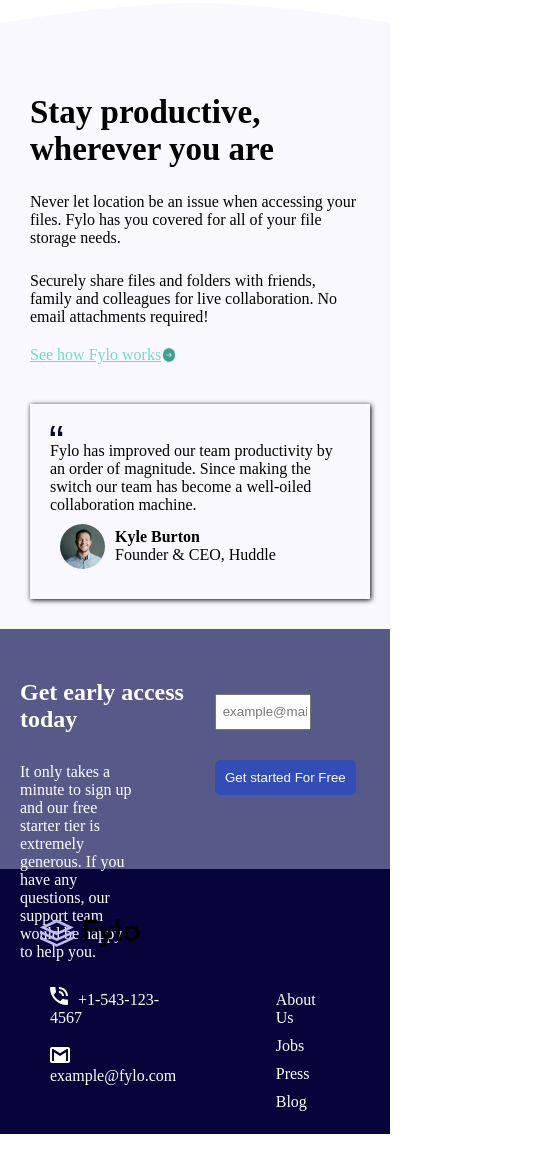
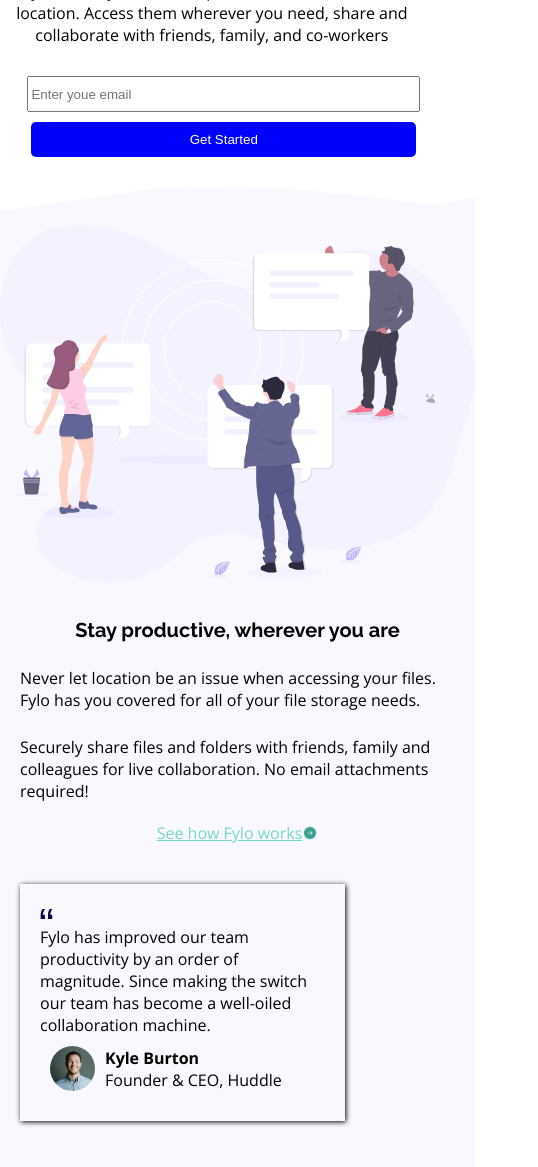
Before and after one commit to vignesh-30-16/fylo, a plain HTML site: page index.html in a window 390 px wide. Shown: the part 553-1720 px from the top of the page, 538 px wide, since content can reach past the window. Before the commit the page ends 1687 px from the top, so only its background shows below. Drawn offline with nearby package versions, Linux system fonts and the light colour scheme.

Commit message:
update to mobile view

```diff
--- a/index.html
+++ b/index.html
@@ -5,6 +5,10 @@
     <meta name="viewport" content="width=device-width, initial-scale=1.0" />
     <link rel="stylesheet" href="style.css" />
     <link rel="stylesheet" href="https://cdnjs.cloudflare.com/ajax/libs/font-awesome/6.6.0/css/all.min.css">
+    <link rel="preconnect" href="https://fonts.googleapis.com">
+<link rel="preconnect" href="https://fonts.gstatic.com" crossorigin>
+<link href="https://fonts.googleapis.com/css2?family=Raleway:ital,wght@0,100..900;1,100..900&display=swap" rel="stylesheet">
+<link rel="icon" href="images/favicon-32x32.png">
     <title>Fylo</title>
   </head>
   <body>
@@ -22,7 +26,7 @@
         </nav>
       </div>
       <div class="second-contain">
-        <div>
+        <div class="join-contain">
           <header>
             <h2>All your files in one secure location, accessible anywhere</h2>
           </header>
@@ -32,10 +36,12 @@
             them wherever you need, share and collaborate with friends, family,
             and co-workers
           </p>
+          <div class="form-two">
           <form action="" class="form-contain">
             <input type="email" name="mail" id="mail" placeholder="Enter youe email"/>
             <button type="button">Get Started</button>
           </form>
+        </div>
         </div>
         <div class="img-two">
           <img src="images/illustration-1.svg " alt="" />
@@ -59,9 +65,7 @@
               colleagues for live collaboration. No email attachments required!
             </p>
             <div class="a-one">
-              <a href=""
-                >See how Fylo works <img src="images/icon-arrow.svg" alt=""
-              /></a>
+              <a href="">See how Fylo works <img src="images/icon-arrow.svg" alt=""></a>
             </div>
           </div>
           <div class="div-one">
@@ -81,7 +85,7 @@
             </div>
           </div>
         </div>
-        <div class="mani-image">
+        <div class="main-image">
           <img src="images/illustration-2.svg" alt="" />
         </div>
       </div>
@@ -95,7 +99,7 @@
           </p>
         </div>
         <div class="form-one">
-          <form action="">
+          <form action="" class="form-class">
             <input type="text" placeholder=" example@mail.com" >
             <button type="button">Get started For Free</button>
           </form>
@@ -108,12 +112,12 @@
         <footer class="foot-one">
           <div class="five-contain">
         <div class="four-one">
-         <img src="images/logo.svg" alt="">
+         <img src="images/logo-2.svg" alt="">
         </div>
         <div class="four-two">
           <div class="img-phone">
             <div class="icon-two">
-          <a href=""><img src="images/icon-phone.svg" alt="">+1-543-123-4567 </a>
+          <a href=""><img src="images/icon-phone.svg" alt=""> Phone +1-543-123-4567 </a>
         </div>
           <div class="img-mail">
           <a href=""><img src="images/icon-email.svg" alt="">example@fylo.com </a>
@@ -137,7 +141,7 @@
           </ul>
         </div>
         <div class="icon-web">
-          <a href=""><i class="fa-brands fa-facebook"></i></a>
+          <a href=""> <i class="fa-brands fa-facebook"></i></a>
           <a href=""> <i class="fa-brands fa-twitter"></i></a>
           <a href=""> <i class="fa-brands fa-square-instagram"></i></a>
         </div>
--- a/style.css
+++ b/style.css
@@ -1,21 +1,35 @@
+@import url('https://fonts.googleapis.com/css2?family=Open+Sans:ital,wght@0,300..800;1,300..800&display=swap');
+
 *{
     margin: 0;
+    /* width: 100%; */
 
 }
+
+
+
 body{
-    /* min-width: 600px;
-    max-width: 1440px; */
+    width: 100%;
+    font-family: "Open Sans", sans-serif;
+    /* min-width: 400px; */
+    font-size: 400;
+
+
 }
-/* .content{
-   padding: 20px;
-} */
+.content{
+   /* padding: 20px; */
+   width: 100%;
+   max-width: 1440px;
+   min-width: 475px;
+}
 .sub-content ul{
     display: flex;
     list-style: none;
     gap: 30px;
     justify-content: right;
-     /* padding-right: 50px; */
+     padding-right: 50px;
      margin: 10px;
+     cursor: pointer;
 
 
 }
@@ -31,36 +45,48 @@ body{
     justify-content: space-between;
     min-width: 600px;
     max-width: 1440px; */
-
-  margin: 20px;
-    width: 95%;
+   /* min-width: 500px; */
+  /* margin: 20px;  */
+    width: 100%;
 
 
 }
-.second-contain header{
+.join-contain{
     width: 100%;
+}
+.join-contain header{
+    width: 80%;
+    font-family: "Raleway", sans-serif;
+    font-size: 700;
     font-size: 20px;
     padding: 15px;
     margin-top: 110px;
 }
-.second-contain p{
+/* .img-contain{
     width: 100%;
+}
+.img-contain img{
+    width: 100%;
+} */
+.join-contain p{
+    width: 80%;
     font-size: 16px;
     padding: 10px;
 }
-.second-contain form{
+.join-contain form{
     margin-left: 10px;
     display: flex;
      gap: 10px;
     margin-top: 20px;
+    min-width: 380px;
 }
 .form-contain input{
-       width: 100%;
+       width: 45%;
        height: 30px;
 
 }
 .form-contain button{
-    width: 40%;
+    width: 35%;
     background-color: blue;
     color: white;
     cursor: pointer;
@@ -68,13 +94,21 @@ body{
     border-radius: 5px;
     cursor: pointer;
 
+
+
 }
 .img-two img{
-    width: 90%;
+
+        width: 100%;
+       /* height: 100%;  */
+       /* min-width: 400px; */
+
+
 
 }
 .img-two{
-    width: 100%;
+    width: 50%;
+    min-width: 400px;
 }
 .one-img img{
     width: 100%;
@@ -85,6 +119,8 @@ body{
 }
 .two-contain h2{
     width: 100%;
+    font-family: "Raleway", sans-serif;
+    font-weight: 700;
     font-size: 37.5px;
     padding: 15px;
     margin-left: 10px;
@@ -108,6 +144,8 @@ body{
 
 .three-contain h2{
     font-size: 33px;
+    font-family: "Raleway", sans-serif;
+    font-size: 700;
     width: 100%;
 }
 .three-contain p{
@@ -117,12 +155,18 @@ body{
     /* margin-top: 20px; */
 
 }
-
+.div-one{
+    margin-left: 30px;
+}
+.para-one{
+    margin-left: 30px;
+}
 .para-one p{
   margin-top: 25px;
 }
 .a-one {
     margin-top: 20px;
+
 
 }
 .a-one a{
@@ -131,7 +175,7 @@ body{
 }
 .div-one{
    /* Border: 1px solid; */
-   width: 300px;
+   width: 60%;
    /* height: 350px; */
    padding: 20px;
   margin-top: 40px;
@@ -151,27 +195,38 @@ body{
 }
 
 .second-content{
-    padding: 30px;
+    /* padding: 30px; */
     display: flex;
     /* flex-wrap: wrap;
     min-width: 600px;
     max-width: 1440px; */
     background-color: #f9f8fe;
-
+    /* width: 100%; */
 
 }
 
-.mani-image{
+.main-image{
     width: 100%;
+    min-width: 400px;
 }
-.mani-image img{
+.main-image img{
      width: 100%;
     height: 100%;
+
 
 }
 .four-contain{
     padding: 20px;
     width: 100%;
+    min-width: 360px;
+
+}
+.third-content{
+    margin-top: 30px;
+}
+.four-contain h2{
+    font-family: "Raleway", sans-serif;
+    font-size: 700;
 }
 .four-contain p,h2{
        margin-top: 30px;
@@ -185,6 +240,7 @@ body{
 .form-one{
     width: 100%;
     margin-top: 65px;
+    min-width: 385px;
 }
 .form-one input{
   display: flex;
@@ -194,23 +250,28 @@ body{
 .form-one button{
 
     padding: 10px;
-    margin-top: 30px;
+    /* margin-top: 30px; */
     background-color: #334db6;
     color: white;
     border: none;
     cursor: pointer;
     border-radius: 5px;
+    margin-top: 10px;
+    width: 51%;
 
 }
 .third-content{
     width: 100%;
+
     height: 240px;
    display: flex;
    justify-content: space-between;
+   gap: 10px;
    background-color:#575989 ;
    color: white;
 
 }
+
 
 
 .four-contain img{
@@ -243,6 +304,7 @@ body{
 
 .img-phone{
     margin-top:20px;
+    /* min-width: 400px; */
     margin: 10px;
 
 }
@@ -260,15 +322,17 @@ body{
 .four-two{
     display: flex;
    align-items: first baseline;
-   gap: 10%;
+   gap: 13%;
    padding: 15px;
    margin-left: 15px;
+
 
 }
 .icon-web i{
     color: white;
     border: 1px solid;
     border-radius: 50%;
+
     padding: 5px;
     margin: 10px;
     cursor: pointer;
@@ -307,3 +371,236 @@ body{
 .icon-web i:hover{
     color: hsl(238, 22%, 44%);
 }
+@media (max-width:770px){
+
+
+
+    .second-contain{
+        width: 100%;
+        flex-direction: column-reverse;
+        /* margin:3%; */
+        /* border: 2px solid blue; */
+    }
+    .content{
+        width:100%;
+        margin: 0px;
+    }
+.img-two{
+    width: 90%;
+    /* max-width: 425px; */
+
+}
+/* .img-two img{
+    width: 90%;
+} */
+.three-contain{
+    width: 100%;
+}
+.join-contain{
+    width: 100%;
+}
+.join-contain header{
+    width: 90%;
+    text-align: center;
+    margin: 0px;
+}
+.join-contain p{
+    width: 85%;
+    font-size: 16px;
+    text-align: center;
+
+}
+.form-two{
+    width: 90%;
+}
+ .form-contain{
+    width: 100%;
+    /* flex-wrap: wrap; */
+    flex-direction: column;
+    justify-content: center;
+    align-items: center;
+ }
+ .form-contain form{
+    width: 60%;
+    margin-top: 20px;
+ }
+
+ .form-contain input{
+    width: 90%;
+ }
+ .form-contain button{
+    width: 90%;
+    padding: 10px;
+
+ }
+
+
+
+.one-img img{
+    background-image: url(images/bg-curve-mobile.svg);
+    width: 100%;
+    margin-top: 30px;
+}
+.second-content{
+    width: 100%;
+
+    padding: none;
+        flex-direction: column-reverse;
+        /* border: 2px solid yellow; */
+        /* justify-content: center;
+        align-items: center; */
+}
+.para-one{
+    width: 100%;
+    margin: 0%;
+}
+.three-contain{
+    width: 100%;
+}
+.para-one h2{
+    width:100%;
+    text-align: center;
+    font-size: 20px;
+}
+.para-one p{
+    width: 90%;
+    margin-left: 20px;
+
+
+}
+.main-image{
+    /* border: 2px solid orange; */
+}
+.div-one{
+    margin-bottom: 100px;
+    margin-left: 20px;
+}
+.a-one{
+    width: 100%;
+
+}
+.a-one a{
+    width: 100%;
+  /* margin-left: 300px; */
+  gap: 0px;
+  justify-content: center;
+  align-items: center;
+}
+.third-content{
+    width: 100%;
+   flex-wrap: wrap;
+   height: 100%;
+
+}
+.form-contain{
+    width: 100%;
+}
+.four-contain{
+  width: 100%;
+  text-align: center;
+}
+.four-contain p{
+    width: 90%;
+    text-align: center;
+}
+.form-class{
+        width: 100%;
+        display: flex;
+    flex-direction: column;
+    justify-content: center;
+    align-items: center;
+}
+.form-one{
+    width: 100%;
+    margin-bottom: 150px;
+    margin: 20px;
+
+
+    /* margin-top: 20px; */
+
+    /* display: flex;
+    justify-content: center;
+    align-items: center; */
+
+}
+.form-one input{
+    width: 70%;
+    /* margin-left: 40px; */
+
+
+}
+.form-one button{
+       width: 70%;
+       /* margin-left: 35px ; */
+       margin-top: 10px;
+
+
+}
+/* .five-contain{
+    width: 80%;
+} */
+ .foot-one{
+    width: 100%;
+ }
+.four-content{
+    flex-wrap: wrap;
+    display: flex;
+    /* border: 2px solid pink; */
+}
+.four-two{
+    flex-wrap: wrap;
+    flex-direction: column;
+    width: 90%;
+}
+.ul-one ul{
+   margin-top: 25px;
+ text-align: left;
+ padding: 0%;
+}
+.ul-two ul{
+    margin-top: 25px;
+    text-align: left;
+    padding: 0%;
+}
+.icon-web {
+   display: flex;
+   justify-content: center;
+   align-items:flex-end;
+   width: 100%;
+   margin-top: 40px;
+
+}
+.four-one img{
+    width: 40%;
+
+}
+.img-contain img{
+    width: 60%;
+}
+ .sub-content nav{
+    width: 90%;
+    margin: 0%;
+    margin-top: 10px;
+    margin-left: 10px;
+    /* border: 2px solid green; */
+
+
+}
+.sub-content ul{
+    width: 90%;
+    gap: 20px;
+    gap: 0%;
+    padding: 0px;
+    margin: 0%;
+    margin-right: 20px;
+}
+.sub-content li{
+    padding-left: 10px;
+}
+.foot-one{
+    /* gap: 0px;
+    align-items: none;
+    justify-self: unset; */
+
+}
+}
```
Also changed, not shown: images/logo-2.svg (added).
